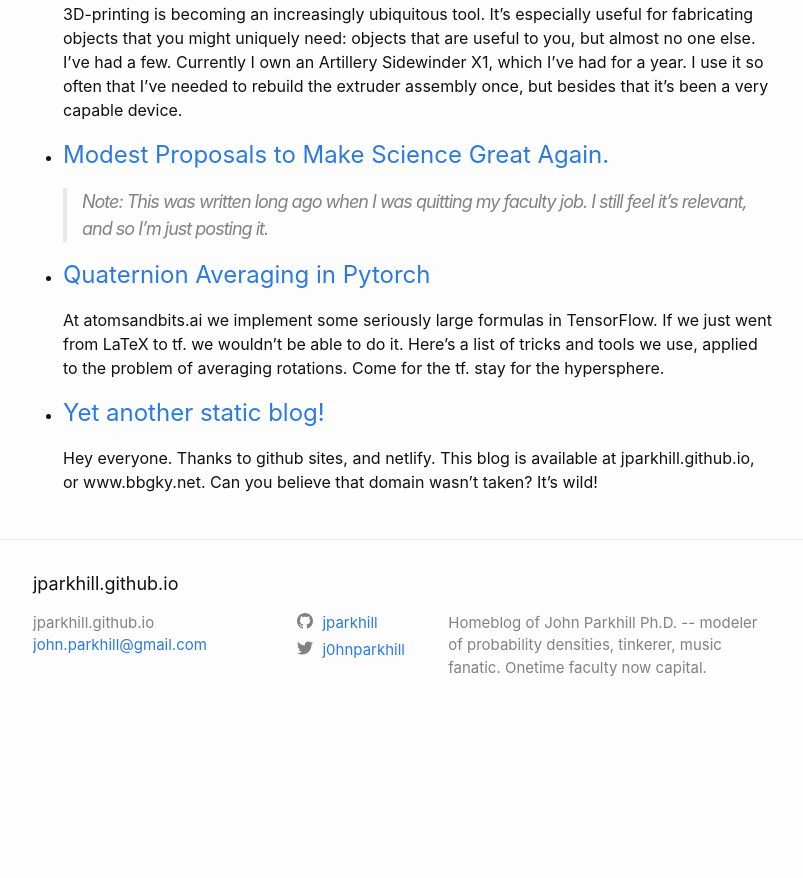
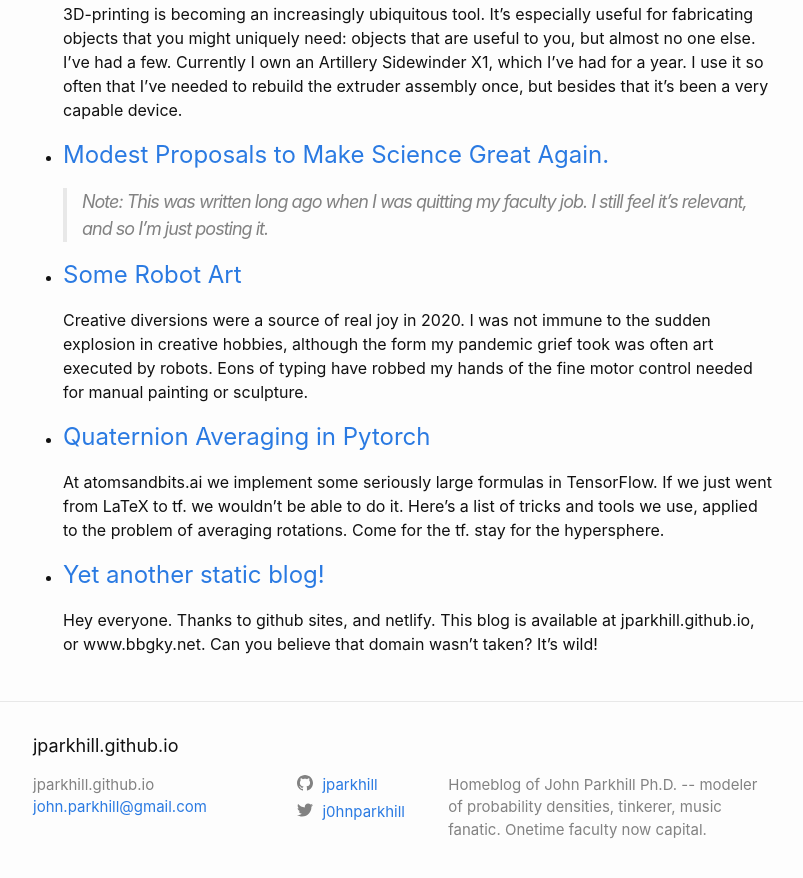
Before and after one commit to jparkhill/jparkhill.github.io, a Jekyll site: the page built from blog.html, in a window 1280 px wide and 900 px high, scrolled down 666 px. Shown: the top 878 px of the window, without its empty margins (237-1040 px from the left). Built offline with Jekyll 4.4.1, drawn with Linux system fonts in a browser that asks for light colours; before the commit the page ends 1405 px from its top, so only the background shows below that.

Commit message:
Stalker.

```diff
--- /dev/null
+++ b/_posts/2020-09-21-SomeArt.markdown
@@ -0,0 +1,20 @@
+---
+layout: post
+title:  "Some Robot Art"
+categories: art
+comments: true
+---
+
+Creative diversions were a source of real joy in 2020. I was not immune to the sudden explosion in creative hobbies, although the form my pandemic grief took was often art executed by robots. Eons of typing have robbed my hands of the fine motor control needed for manual painting or sculpture.
+
+Of course I'm generally familiar with computers and programming, but I've never really had any reason to make robotics until this. It's pretty crazy how easy it is these days to control stepper motors with simple algorithms written in a high level language. My first project in this area was to create a completely 3-d printed, totally homebrew [polargraph](https://github.com/jparkhill/python_polargraph).
+
+![polargraph](/assets/polargraph.jpg)
+
+The polargraph is controlled by a simple circuitpython library. Really anyone could make one. Of course the polargraph was basically a series of instructions for moving a pen between coordinate pairs ($$ \{X_t, Y_t\}$$), and most of the fun of tinkering with this was writing various routines for converting between images, and paths. Based on my long history of molecular dynamics and statistical mechanics, one of the first algorithms I developed for making images was a sort of [Langevin](https://en.wikipedia.org/wiki/Langevin_dynamics) dynamics. $$ {\displaystyle M{\ddot {X}}=-\nabla U(X)-\gamma M{\dot {X}}+{\sqrt {2M\gamma k_{B}T}}R(t)} $$. In this case the image is a rather gorgeous scene from Tarkovsky's masterful film "Stalker":
+
+![anneal](/assets/StalkerII.png)
+
+I.e. this is a path of particles which pay an energetic penalty to be in light parts of an image. Unfortunately the roughness of these paths makes them problematic for plotters. I also wrote a pretty rudimentary parser of SVG's to create paths for the polargraph and a laser XY-bot I assembled. I included code for that SVG parser in the same github. I did some decent graphics with the laser too.
+
+My main takeaway from this whole diversion was shock at just how well companies keep the benefits of even rudimentary technology from people. For the same price that you pay for your HP laser printer, I'm reasonably sure HP could sell you a printer that could make billboards...
--- a/about.markdown
+++ b/about.markdown
@@ -6,4 +6,4 @@ permalink: /about/
 
 This page hosts whatever random ephemera is suitable from public consumption from my ongoing adventures, which are sadly mostly private now (tears).
 
-Who am I? I'm the [John Parkhill](https://scholar.google.com/citations?user=mkEouY4AAAAJ&hl=en) born in 1983 in IL. B.S. U of Chicago 2005, Ph.D. [UC Berkeley 2010](https://en.wikipedia.org/wiki/Martin_Head-Gordon) Postdoc with [Alan Aspuru-Guzik](https://scholar.google.com/citations?user=Ag_6KEgAAAAJ&hl=en). Once professor at [Notre Dame](https://sites.nd.edu/parkhillgroup/?utm_campaign=redirect&utm_medium=web&utm_source=blogs.nd.edu). Presently found biking around Austin Texas, haunting [Frost Bank Tower](https://www.artemiscm.com/team) or on flights in or out of Austin. Not to be confused with my father John Parkhill, the John Parkhill who works in real-estate in the U.K. (who should update email addresses with his bank, Halifax), or the long-dead slave-owning [John Parkhill](https://en.wikipedia.org/wiki/Tuscawilla_Plantation) (hopefully no relation).
+Who am I? I'm the [John Parkhill](https://scholar.google.com/citations?user=mkEouY4AAAAJ&hl=en) born in 1983 in IL. B.S. U of Chicago 2005, Ph.D. [UC Berkeley 2010](https://en.wikipedia.org/wiki/Martin_Head-Gordon), postdoc with [Alan Aspuru-Guzik](https://scholar.google.com/citations?user=Ag_6KEgAAAAJ&hl=en). Once professor at [Notre Dame](https://sites.nd.edu/parkhillgroup/?utm_campaign=redirect&utm_medium=web&utm_source=blogs.nd.edu). Presently found biking around Austin Texas, haunting [Frost Bank Tower](https://www.artemiscm.com/team) or on flights in or out of Austin. Not to be confused with my father John Parkhill, the John Parkhill who works in real-estate in the U.K. (who should update email addresses with his bank, Halifax), or the long-dead slave-owning [John Parkhill](https://en.wikipedia.org/wiki/Tuscawilla_Plantation) (hopefully no relation).
```
Also changed, not shown: assets/polargraph.jpg (added), 1 other file.
